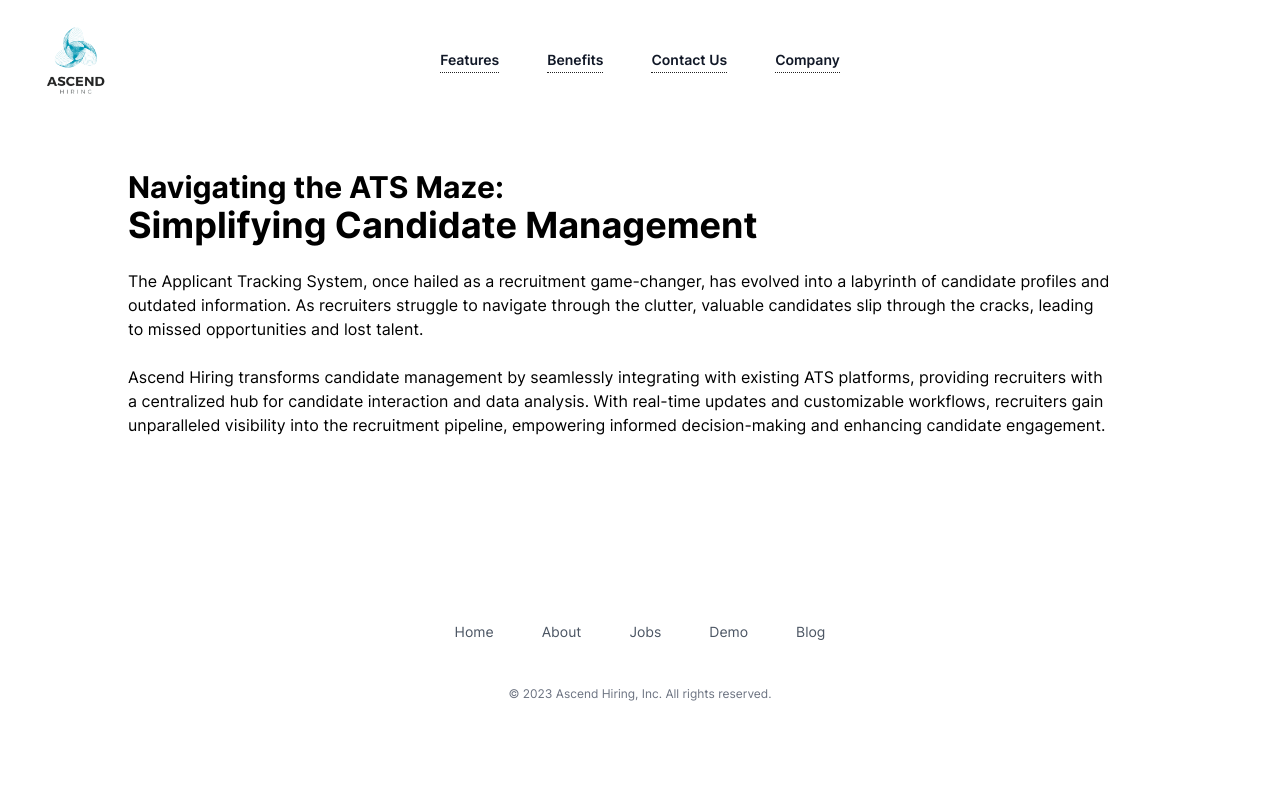
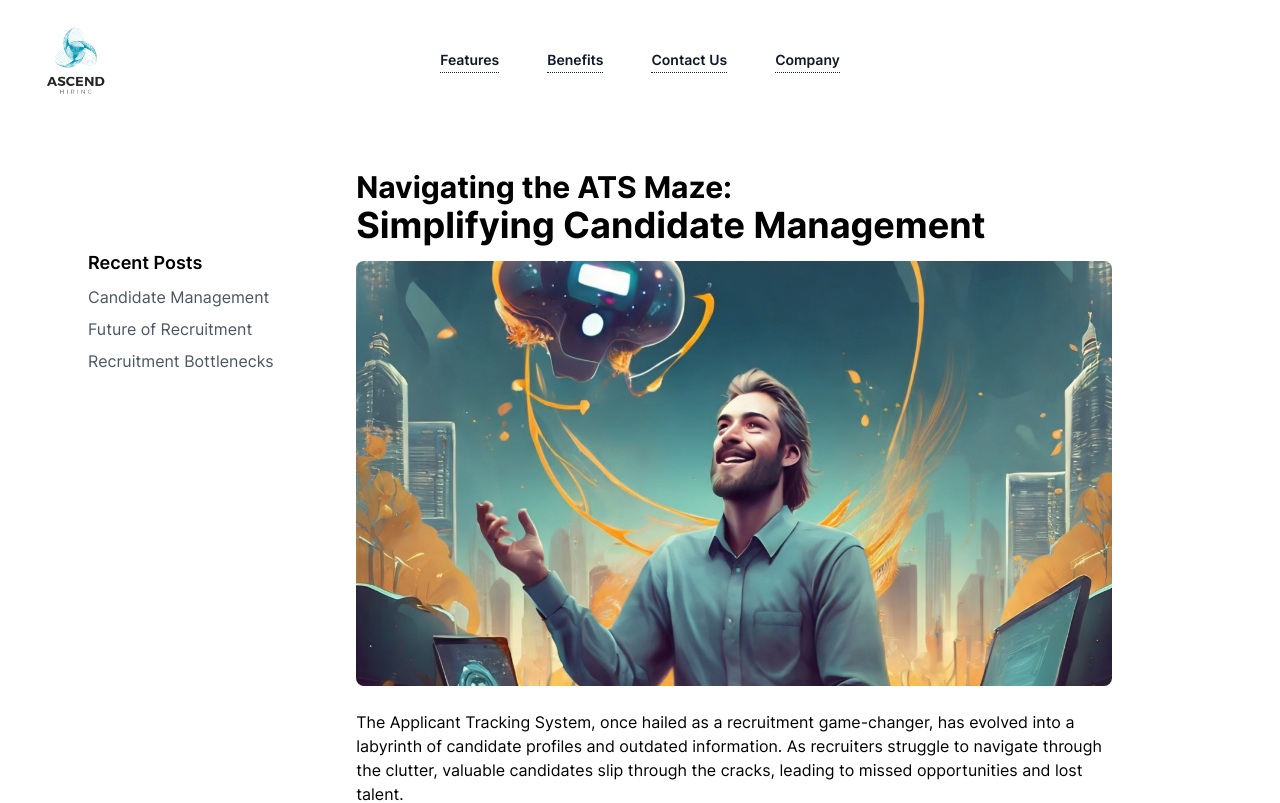
Before and after one commit to Whayven/ascend-hiring-landing, a Next.js app: page /blog/candidate-management in a window 1280 px wide. Shown: the top 803 px of the page. Built offline with nearby package versions, Linux system fonts and the light colour scheme.

Commit message:
feat: added img to markdown, new layout

```diff
--- a/package.json
+++ b/package.json
@@ -43,6 +43,7 @@
     "@tailwindcss/forms": "^0.5.6",
     "@testing-library/jest-dom": "^5.17.0",
     "@testing-library/react": "^13.4.0",
+    "@types/hast": "^3.0.4",
     "@types/react": "^18.2.25",
     "@typescript-eslint/eslint-plugin": "^5.62.0",
     "@typescript-eslint/parser": "^5.62.0",
--- a/src/app/_posts/candidate-management.md
+++ b/src/app/_posts/candidate-management.md
@@ -3,12 +3,16 @@ featured: false
 title: 'Candidate Management'
 author: 'Abhishek De'
 preview: 'As recruiters struggle to navigate through the clutter, valuable candidates slip through the cracks'
+category: 'Candidates'
+date: '2024-02-01'
 ---
 
 ## Navigating the ATS Maze:
 
 # Simplifying Candidate Management
 
+![cover {1200x20} {priority} ](/images/optimistic-future.jpeg)
+
 \
 The Applicant Tracking System, once hailed as a recruitment game-changer, has evolved into a labyrinth of candidate profiles and outdated information. As recruiters struggle to navigate through the clutter, valuable candidates slip through the cracks, leading to missed opportunities and lost talent.
 
--- a/src/app/_posts/future-of-recruitment.md
+++ b/src/app/_posts/future-of-recruitment.md
@@ -3,6 +3,8 @@ featured: true
 title: 'Future of Recruitment'
 author: 'Abhishek De'
 preview: 'Ascend Hiring remains steadfast in its commitment to redefining industry norms and empowering recruiters to reach new heights'
+category: 'Recruitment'
+date: '2024-02-01'
 ---
 
 ## Embracing the Future of Recruitment:
@@ -13,7 +15,7 @@ preview: 'Ascend Hiring remains steadfast in its commitment to redefining indust
 As we stand at the precipice of a new era in recruitment, Ascend Hiring remains steadfast in its commitment to redefining industry norms and empowering recruiters to reach new heights of success. By harnessing the power of automation and data-driven insights, Ascend Hiring paves the way for a future where recruitment transcends boundaries and embraces limitless possibilities.
 
 \
-According to Aptitude Research, recruiters spend up to 16 hours per week scheduling calls and 10 hours looking for candidates in their ATS. Additionally, 32% of recruiters surveyed are looking for other career opportunities.
+According to Aptitude Research, recruiters spend up to 16 hours per week scheduling calls and 10 hours looking for candidates in their ATS.
 
 \
 The statistics provided by Aptitude Research serve as a stark reminder of the urgent need for transformative change within the recruitment landscape. With Ascend Hiring leading the charge, recruiters can bid farewell to manual inefficiencies and embrace a future where talent acquisition is defined by innovation, agility, and unparalleled excellence.
--- a/src/app/_posts/recruitment-bottlenecks.md
+++ b/src/app/_posts/recruitment-bottlenecks.md
@@ -3,6 +3,8 @@ featured: false
 title: 'Recruitment Bottlenecks'
 author: 'Abhishek De'
 preview: 'recruiters can bid farewell to endless email chains and spreadsheet chaos, reclaiming precious'
+category: 'Recruitment'
+date: '2024-02-01'
 ---
 
 ## The Time Crunch:
--- a/src/app/_posts/retaining-top-talent.md
+++ b/src/app/_posts/retaining-top-talent.md
@@ -1,16 +1,21 @@
 ---
 featured: false
-title: 'Retaining Top Talent'
+title: 'Retaining Top Recruiters'
 author: 'Abhishek De'
 preview: 'As recruiters grapple with burnout and disengagement, companies risk losing'
+category: 'Recruitment'
+date: '2024-01-31'
 ---
 
 ## Cultivating a Culture of Empowerment:
 
-# Retaining Top Talent in the Digital Era
+# Retaining Top Recruiters in the Digital Era
 
 \
 The exodus of recruiters seeking greener pastures underscores a pressing need for organizational change and employee empowerment. As recruiters grapple with burnout and disengagement, companies risk losing invaluable expertise and industry knowledge, jeopardizing long-term growth and sustainability.
 
 \
+Additionally, 32% of recruiters surveyed are looking for other career opportunities.
+
+\
 Ascend Hiring champions a culture of empowerment by equipping recruiters with the tools and resources needed to thrive in a digital-first environment. Through ongoing training and professional development initiatives, recruiters gain mastery over innovative technologies and best practices, fostering a culture of collaboration and continuous learning.
--- a/src/app/blog/[id]/page.tsx
+++ b/src/app/blog/[id]/page.tsx
@@ -1,22 +1,44 @@
 //import { Container, Typography } from '@material-ui/core';
 import fs from 'fs';
 import matter from 'gray-matter'; // Used to extract frontmatter metadata
+import Link from 'next/link';
+import path from 'path';
 import React from 'react';
-import ReactMarkdown from 'react-markdown';
+
+import './style.css';
 
 import Footer from '@/components/Footer';
+import Markdown from '@/components/Markdown';
 import { NavigationHeader } from '@/components/NavigationHeader';
 
 const BlogPage = ({ params }: { params: { id: string } }) => {
   const markdown = fs.readFileSync(`src/app/_posts/${params.id}.md`, 'utf8');
   // Parse frontmatter and content using gray-matter
   const { content } = matter(markdown);
+  const postDir = path.join(process.cwd(), 'src/app/_posts');
+  const postLinks = fs
+    .readdirSync(postDir)
+    .map((file) => file.replace('.md', ''));
+  const posts = postLinks.map((postLink) => {
+    const filePath = path.join(postDir, `${postLink}.md`);
+    const fileContent = fs.readFileSync(filePath, 'utf-8');
+
+    // Parse frontmatter and content using gray-matter
+    const { data, content } = matter(fileContent);
+
+    return {
+      metadata: data,
+      content: content,
+      href: `/blog/${postLink}`,
+    };
+  });
+
   return (
     <div className='flex min-h-screen flex-col px-2'>
       <NavigationHeader />
       <main className='flex flex-1 flex-col md:flex-row md:px-20 md:py-12'>
-        {/* <aside className='mt-12 md:mt-20 md:w-80 md:pl-8'>
-          <div className='mb-8'>
+        <aside className='mt-12 md:mt-20 md:w-[250px] '>
+          {/* <div className='mb-8'>
             <h2 className='text-lg font-semibold'>Categories</h2>
             <ul className='mt-2 space-y-2'>
               <li>
@@ -44,42 +66,38 @@ const BlogPage = ({ params }: { params: { id: string } }) => {
                 </Link>
               </li>
             </ul>
-          </div>
+          </div> */}
           <div>
             <h2 className='text-lg font-semibold'>Recent Posts</h2>
-            <ul className='mt-2 space-y-2'>
-              <li>
-                <Link
-                  className='text-gray-600 hover:underline dark:text-gray-400'
-                  href='/'
-                >
-                  Candidate Management
-                </Link>
-              </li>
-              <li>
-                <Link
-                  className='text-gray-600 hover:underline dark:text-gray-400'
-                  href='#'
-                >
-                  Post Title 2
-                </Link>
-              </li>
-              <li>
-                <Link
-                  className='text-gray-600 hover:underline dark:text-gray-400'
-                  href='#'
-                >
-                  Post Title 3
-                </Link>
-              </li>
+            <ul className='mt-2 flex w-full flex-col items-start space-y-2'>
+              {posts
+                .sort((a, b) => {
+                  return (
+                    new Date(b.metadata.date).getTime() -
+                    new Date(a.metadata.date).getTime()
+                  );
+                })
+                .filter((post, i) => {
+                  return i < 3;
+                })
+                .map((post) => (
+                  <li key={post.href}>
+                    <Link
+                      className='text-gray-600 hover:underline dark:text-gray-400'
+                      href={post.href}
+                    >
+                      {post.metadata.title}
+                    </Link>
+                  </li>
+                ))}
             </ul>
           </div>
-        </aside> */}
+        </aside>
         <div
-          className='blog-content'
+          className='blog-content w-3/4'
           style={{ marginRight: '80px', marginLeft: '40px' }}
         >
-          <ReactMarkdown>{content}</ReactMarkdown>
+          <Markdown>{content}</Markdown>
         </div>
       </main>
       <Footer />
--- /dev/null
+++ b/src/app/blog/[id]/style.css
@@ -0,0 +1,9 @@
+/* FILEPATH: /ascend-hiring-landing/src/app/blog/[id]/style.css */
+
+/* Style for the image */
+img [alt='cover'] {
+  max-width: 600px;
+  height: 400px;
+  border-radius: 5px;
+  box-shadow: 0 2px 4px rgba(0, 0, 0, 0.1);
+}
--- a/src/app/blog/page.tsx
+++ b/src/app/blog/page.tsx
@@ -14,7 +14,7 @@ const BlogHomePage = () => {
         <section className='mb-8 flex w-full justify-center'>
           <FeaturedBlog />
         </section>
-        <div className='mx-auto grid w-[1200px] grid-cols-1 gap-4 md:grid-cols-2 lg:grid-cols-3'>
+        <div className='mx-auto grid w-[1000px] grid-cols-1 gap-4 md:grid-cols-2 lg:grid-cols-3'>
           <BlogList />
         </div>
       </main>
--- a/src/components/FeaturedBlog.tsx
+++ b/src/components/FeaturedBlog.tsx
@@ -34,9 +34,9 @@ const FeaturedBlog = () => {
       <Image
         alt='Cover image'
         className='aspect-video overflow-hidden rounded-lg object-cover'
-        height='400'
+        height='100'
         src='/images/optimistic-future.jpeg'
-        width='1200'
+        width='1000'
       />
       <div className='mt-4'>
         <h2 className='text-3xl font-bold capitalize'>{post.metadata.title}</h2>
--- /dev/null
+++ b/src/components/Markdown.tsx
@@ -0,0 +1,54 @@
+// Markdown.tsx
+import { Element } from 'hast';
+import Image from 'next/image';
+import ReactMarkdown from 'react-markdown';
+
+const MarkdownComponents: object = {
+  p: (paragraph: { children?: boolean; node?: Element }) => {
+    const { node } = paragraph;
+    if (!node) {
+      return null;
+    }
+    if (
+      node.children[0].type === 'element' &&
+      node.children[0].tagName === 'img'
+    ) {
+      const image = node.children[0];
+      const metastring = image.properties.alt as string;
+      const alt = metastring?.replace(/ *\{[^)]*\} */g, '');
+      const metaWidth = metastring.match(/{([^}]+)x/);
+      const metaHeight = metastring.match(/x([^}]+)}/);
+      const width = metaWidth ? metaWidth[1] : '768';
+      const height = metaHeight ? metaHeight[1] : '432';
+      const isPriority = metastring?.toLowerCase().match('{priority}');
+      const hasCaption = metastring?.toLowerCase().includes('{caption:');
+      const imageSrc = (image.properties.src as string) ?? '';
+      const caption = metastring?.match(/{caption: (.*?)}/)?.pop();
+      const priority = isPriority ? true : false;
+
+      return (
+        <div className='postImgWrapper'>
+          <Image
+            src={imageSrc}
+            width={Number(width)} // Convert width to a number
+            height={Number(height)}
+            className='mx-auto mt-4 aspect-video overflow-hidden rounded-lg object-cover sm:max-w-xl lg:max-w-full'
+            alt={alt}
+            priority={priority}
+          />
+          {hasCaption ? (
+            <div className='caption' aria-label={caption}>
+              {caption}
+            </div>
+          ) : null}
+        </div>
+      );
+    }
+    return <p>{paragraph.children}</p>;
+  },
+};
+export default function Markdown({ children }: { children: string }) {
+  return (
+    <ReactMarkdown components={MarkdownComponents}>{children}</ReactMarkdown>
+  );
+}
```
Also changed, not shown: 1 other file (tests, documents, lock files or other folders).
